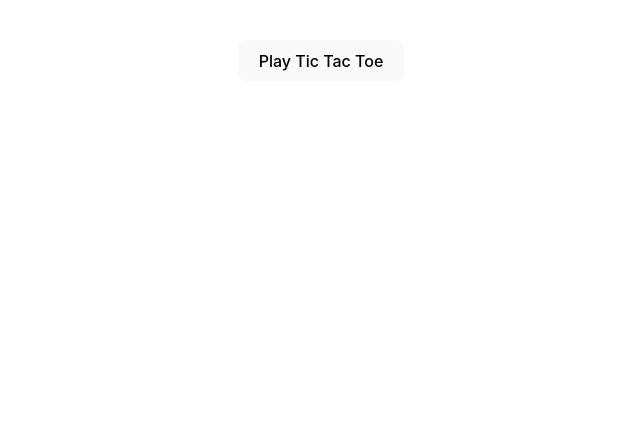
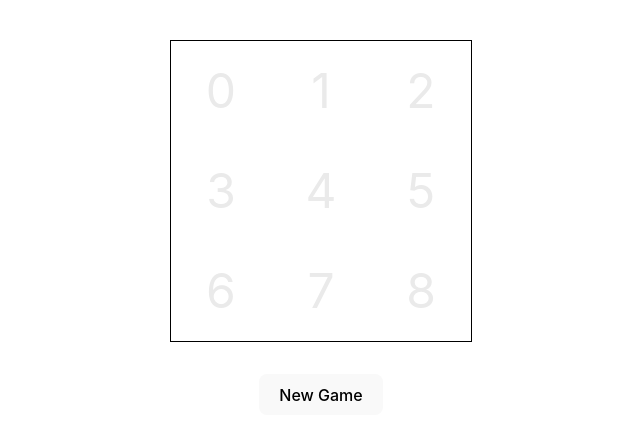
Before and after one commit to pricebenjamin/top-projects, a React (Vite) app in the folder 010-tic-tac-toe/: page / in a window 1280 px wide. Shown: the top 440 px of the page, without its empty margins (319-959 px from the left). Built offline with nearby package versions, Linux system fonts and the light colour scheme; the HTML template or start-up script is replaced by a standard one.

Commit message:
Create initial UI with React

```diff
--- a/010-tic-tac-toe/src/App/App.css
+++ b/010-tic-tac-toe/src/App/App.css
@@ -3,5 +3,7 @@
   margin: 0 auto;
   padding: 2rem;
   display: flex;
-  justify-content: center;
+  flex-direction: column;
+  align-items: center;
+  gap: 2rem;
 }
--- a/010-tic-tac-toe/src/App/App.tsx
+++ b/010-tic-tac-toe/src/App/App.tsx
@@ -1,23 +1,35 @@
-import { TicTacToe } from "@components/TicTacToe";
+import { useRef, useState } from "react";
+import { TicTacToe, TicTacToeBoard } from "@components/TicTacToe";
 import "./App.css";
 
 function App() {
-  function play() {
-    const game = new TicTacToe();
+  const game = useRef(new TicTacToe());
+  const [board, setBoard] = useState(game.current.getBoard());
 
-    while (!game.finished()) {
-      console.clear();
-      game.showBoard();
+  const newGame = () => {
+    game.current = new TicTacToe();
+    setBoard(game.current.getBoard());
+  };
 
-      const input = prompt(`Current Player: ${game.getPlayer()}\n\nMove:`);
-      if (input === null) break;
+  const playMove = (move: number) => {
+    game.current.playMove(move);
+    setBoard(game.current.getBoard());
+  };
 
-      const move = Number(input);
-      game.playMove(move);
-    }
-  }
+  const winner = game.current.getOutcome();
 
-  return <button onClick={play}>Play Tic Tac Toe</button>;
+  return (
+    <>
+      <TicTacToeBoard {...{ board, onClick: playMove }} />
+      <button onClick={newGame}>New Game</button>
+      {winner &&
+        (winner === "draw" ? (
+          <h1>Draw Game!</h1>
+        ) : (
+          <h1>Player {winner} wins!</h1>
+        ))}
+    </>
+  );
 }
 
 export default App;
--- /dev/null
+++ b/010-tic-tac-toe/src/App/Components/TicTacToe/TicTacToe.css
@@ -0,0 +1,30 @@
+.board {
+  border: 1px solid white;
+}
+
+.row {
+  display: flex;
+}
+
+.square {
+  font-size: 3rem;
+  width: 100px;
+  height: 100px;
+  display: flex;
+  justify-content: center;
+  align-items: center;
+}
+
+.playable {
+  color: #444444;
+  cursor: pointer;
+}
+
+@media (prefers-color-scheme: light) {
+  .board {
+    border: 1px solid black;
+  }
+  .playable {
+    color: #eaeaea;
+  }
+}
--- a/010-tic-tac-toe/src/App/Components/TicTacToe/TicTacToe.ts
+++ b/010-tic-tac-toe/src/App/Components/TicTacToe/TicTacToe.tsx
@@ -1,10 +1,60 @@
+import "./TicTacToe.css";
+
 type Player = "X" | "O";
 type Square = Player | null;
+
+interface BoardProps {
+  board: Square[];
+  onClick: (move: number) => void;
+}
+
+export function TicTacToeBoard({ board, onClick }: BoardProps) {
+  return (
+    <div className="board">
+      <div className="row">
+        <Square {...{ index: 0, value: board[0], onClick }} />
+        <Square {...{ index: 1, value: board[1], onClick }} />
+        <Square {...{ index: 2, value: board[2], onClick }} />
+      </div>
+      <div className="row">
+        <Square {...{ index: 3, value: board[3], onClick }} />
+        <Square {...{ index: 4, value: board[4], onClick }} />
+        <Square {...{ index: 5, value: board[5], onClick }} />
+      </div>
+      <div className="row">
+        <Square {...{ index: 6, value: board[6], onClick }} />
+        <Square {...{ index: 7, value: board[7], onClick }} />
+        <Square {...{ index: 8, value: board[8], onClick }} />
+      </div>
+    </div>
+  );
+}
+
+interface SquareProps {
+  index: number;
+  value: Square;
+  onClick: (value: number) => void;
+}
+
+function Square({ index, value, onClick }: SquareProps) {
+  return (
+    <>
+      {value === null ? (
+        <div className="square playable" onClick={() => onClick(index)}>
+          {index}
+        </div>
+      ) : (
+        <div className="square">{value}</div>
+      )}
+    </>
+  );
+}
 
 export class TicTacToe {
   #board: Square[] = Array(9).fill(null);
   #currentPlayer: Player = "X";
   #gameOver = false;
+  #outcome: Player | "draw" | undefined = undefined;
 
   playMove(location: number) {
     if (this.#gameOver) {
@@ -50,12 +100,14 @@ export class TicTacToe {
       ) {
         console.log(`Winner: ${squares[0]}`);
         this.#gameOver = true;
+        this.#outcome = squares[0];
       }
     }
 
     if (!this.#board.includes(null)) {
       console.log("Result: draw");
       this.#gameOver = true;
+      this.#outcome = "draw";
     }
   }
 
@@ -77,4 +129,12 @@ export class TicTacToe {
   finished() {
     return this.#gameOver;
   }
+
+  getBoard() {
+    return [...this.#board];
+  }
+
+  getOutcome() {
+    return this.#outcome;
+  }
 }
--- a/010-tic-tac-toe/src/App/Components/TicTacToe/index.ts
+++ b/010-tic-tac-toe/src/App/Components/TicTacToe/index.ts
@@ -1,3 +1,3 @@
-import { TicTacToe } from "./TicTacToe";
+import { TicTacToeBoard, TicTacToe } from "./TicTacToe";
 
-export { TicTacToe };
+export { TicTacToeBoard, TicTacToe };
```
